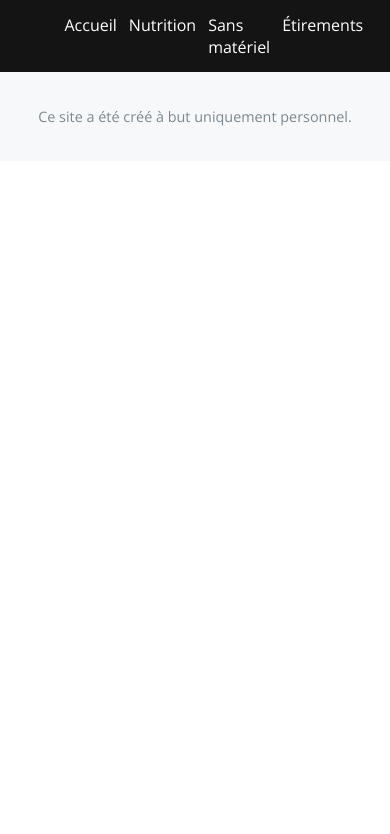
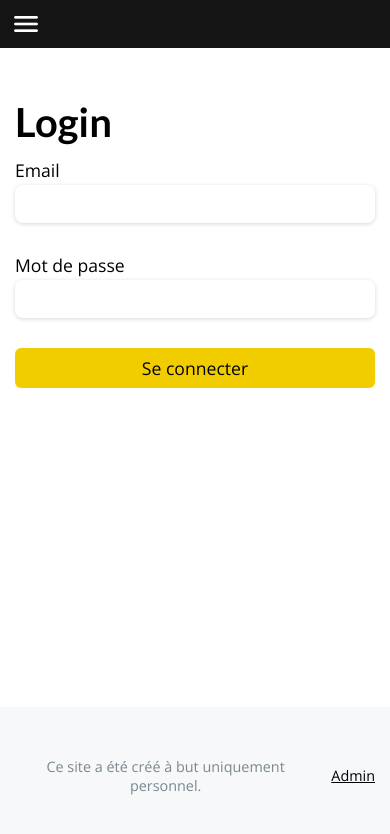
Before and after one commit to Clement-rebirth/sport, a React (Create React App) app: page /admin in a window 390 px wide. Shown: the top 834 px of the page. Built offline with nearby package versions, Linux system fonts and the light colour scheme; no server answers.

Commit message:
added login page and menu responsive

```diff
--- /dev/null
+++ b/src/components/Footer/Footer.js
@@ -0,0 +1,32 @@
+import { getAuth, signOut } from 'firebase/auth';
+import React, { useContext } from 'react';
+import { UserContext } from '../../providers/UserProvider';
+
+import { Link } from 'react-router-dom';
+
+const Footer = () => {
+
+  let { user, setUser } = useContext(UserContext);
+
+  const handleSignOut = () => {
+    const auth = getAuth();
+
+    signOut(auth)
+      .then(() => setUser(false))
+      .catch(error => console.error(error));
+  };
+
+  return (
+    <footer>
+      <p>Ce site a été créé à but uniquement personnel.</p>
+      <div className='admin'>
+        { user
+            ? <button className='sign-out' onClick={handleSignOut}>Déconnexion</button>
+            : <Link to='/admin'>Admin</Link>
+        }
+      </div>
+    </footer>
+  );
+};
+
+export default Footer;
--- a/src/components/Menu/Menu.css
+++ b/src/components/Menu/Menu.css
@@ -3,7 +3,7 @@
   padding: 8px 0;
 }
 
-#menu nav {
+.desktop-menu {
   margin: 0 auto;
   width: 70%;
   max-width: 450px;
@@ -26,3 +26,44 @@
   margin: 6px;
   color: #fff;
 }
+
+#menu .open-menu {
+  display: none;
+  color: #fff;
+  align-items: center;
+  margin-left: 10px;
+}
+
+#menu .open-menu span {
+  font-size: 2rem;
+}
+
+.mobile-menu {
+  display: none;
+  margin: 0 0 0 8px;
+  width: auto;
+  max-width: auto;
+}
+
+.mobile-menu ul {
+  flex-direction: column;
+  justify-content: flex-start;
+}
+
+.mobile-menu {
+  display: none;
+}
+
+@media all and (max-width: 600px) {
+  #menu .open-menu {
+    display: flex;
+  }
+
+  .desktop-menu {
+    display: none;
+  }
+
+  .mobile-menu {
+    display: flex;
+  }
+}
--- a/src/components/Menu/Menu.js
+++ b/src/components/Menu/Menu.js
@@ -1,20 +1,42 @@
-import React from 'react';
+import React, { useRef, useState } from 'react';
 
 import { Link } from 'react-router-dom';
 
 import './Menu.css';
 
 const Menu = () => {
+
+  const [showMenu, setShowMenu] = useState(false);
+
+  const menuNav = useRef(null);
+
+  const toggleMenu = () => setShowMenu(!showMenu);
+
   return (
     <div id="menu">
-      <nav>
+      <div className="open-menu" onClick={toggleMenu}>
+        <span className="material-icons-round">menu</span>
+      </div>
+
+      <nav className='desktop-menu'>
+        <ul>
+          <li className="menu-item"><Link to='/'>Accueil</Link></li>
+          <li className="menu-item"><Link to='/nutrition'>Nutrition</Link></li>
+          <li className="menu-item"><Link to='/no-equipments'>Sans matériel</Link></li>
+          <li className="menu-item"><Link to='/stretching'>Étirements</Link></li>
+        </ul>
+      </nav>
+
+      { showMenu &&
+        <nav className='mobile-menu'>
           <ul>
-              <li className="menu-item"><Link to='/'>Accueil</Link></li>
-              <li className="menu-item"><Link to='/nutrition'>Nutrition</Link></li>
-              <li className="menu-item"><Link to='/no-equipments'>Sans matériel</Link></li>
-              <li className="menu-item"><Link to='/stretching'>Étirements</Link></li>
+            <li className="menu-item"><Link to='/'>Accueil</Link></li>
+            <li className="menu-item"><Link to='/nutrition'>Nutrition</Link></li>
+            <li className="menu-item"><Link to='/no-equipments'>Sans matériel</Link></li>
+            <li className="menu-item"><Link to='/stretching'>Étirements</Link></li>
           </ul>
-      </nav>
+        </nav>
+      }
     </div>
   );
 };
--- a/src/index.css
+++ b/src/index.css
@@ -2,11 +2,18 @@ body,
 html {
     padding: 0;
     margin: 0;
+    height: 100%;
     /* font-family: 'Lato', sans-serif;
     font-family: 'Open Sans', sans-serif; */
 }
 
-body, label, button {
+#root {
+    height: 100%;
+    display: flex;
+    flex-direction: column;
+}
+
+body, label, button, input {
     font-family: 'Open Sans', sans-serif;
 }
 
@@ -149,6 +156,19 @@ footer {
     padding: 55px 15px;
     font-size: 0.9rem;
     color: rgb(123, 136, 143);
+    display: flex;
+    align-items: center;
+    justify-content: center;
+    margin-top: auto;
+}
+
+footer .admin {
+    margin-left: 15px;
+}
+
+footer .admin a {
+    color: #000;
+    cursor: pointer;
 }
 
 @media all and (max-width: 700px) {
--- a/src/index.js
+++ b/src/index.js
@@ -8,11 +8,15 @@ import Menu from './components/Menu/Menu';
 import Nutrition from './pages/nutrition/Nutrition';
 import NoEquipments from './pages/NoEquipments/NoEquipments';
 import Stretching from './pages/Stretching/Stretching';
+import Footer from './components/Footer/Footer';
+import UserProvider from './providers/UserProvider';
+import Login from './pages/Login/Login';
 
 import './index.css';
 
 ReactDOM.render(
   <React.StrictMode>
+    <UserProvider>
       <Router>
         <Menu />
 
@@ -21,11 +25,13 @@ ReactDOM.render(
           <Route exact path='/nutrition' element={<Nutrition />} />
           <Route path='/no-equipments' element={<NoEquipments />} />
           <Route path='/stretching' element={<Stretching />} />
+          <Route path='/admin' element={<Login />} />
 
         </Routes>
 
-      <footer>Ce site a été créé à but uniquement personnel.</footer>
+        <Footer />
       </Router>
+    </UserProvider>
   </React.StrictMode>,
   document.getElementById('root')
 );
--- /dev/null
+++ b/src/pages/Login/Login.css
@@ -0,0 +1,42 @@
+.login h1 {
+  color: #000;
+  text-align: left;
+  padding: 0;
+}
+
+.login .form-container {
+  width: 20%;
+  min-width: 330px;
+  margin: 35px auto 0;
+  box-sizing: border-box;
+}
+
+.login form label {
+  font-size: 1.1rem;
+  display: block;
+  margin: 12px 0 3px;
+}
+
+.login form input {
+  padding: 8px 10px;
+  border-radius: 8px;
+  margin-bottom: 18px;
+  border: none;
+  box-shadow: rgba(0, 0, 0, 0.16) 0px 1px 4px;
+  width: 100%;
+  box-sizing: border-box;
+  font-size: 1rem;
+}
+
+.login form button {
+  width: 100%;
+  margin-top: 12px;
+}
+
+@media all and (max-width: 410px) {
+  .login .form-container {
+    padding: 15px;
+    width: 100%;
+    min-width: auto;
+  }
+}
--- /dev/null
+++ b/src/pages/Login/Login.js
@@ -0,0 +1,73 @@
+import React, { useContext, useState } from 'react';
+import { Navigate, useNavigate } from 'react-router-dom';
+import { UserContext } from '../../providers/UserProvider';
+
+import './Login.css';
+
+import signIn from '../../services/firebase/signIn';
+
+const Login = () => {
+
+  const [loginFormData, setLoginFormData] = useState({
+    email: '',
+    password: ''
+  });
+
+  let navigate = useNavigate();
+  let { user } = useContext(UserContext);
+
+  const handleChange = e => {
+    const { name, value } = e.target;
+    setLoginFormData({ ...loginFormData, [name]: value });
+  };
+
+  const handleSignIn = e => {
+    e.preventDefault();
+    const { email, password } = loginFormData;
+
+    signIn(email, password, () => {
+      navigate('/');
+    }, error => {
+      console.log(`Error ${error.code} : ${error.message}`);
+      alert('Email ou mot de passe incorrect');
+    });
+  };
+
+  if (typeof user === 'object') return <Navigate to='/' />;
+
+  return (
+    <div className='container login'>
+      <div className='login'>
+        <div className='form-container'>
+          <h1>Login</h1>
+
+          <form onSubmit={handleSignIn}>
+            <div>
+              <label htmlFor='email'>Email</label>
+              <input
+                id='email'
+                name='email'
+                type='email'
+                required
+                value={loginFormData.email}
+                onChange={handleChange} />
+            </div>
+            <div>
+              <label htmlFor='password'>Mot de passe</label>
+              <input
+                id='password'
+                name='password'
+                type='password'
+                required
+                value={loginFormData.password}
+                onChange={handleChange} />
+            </div>
+            <button className='btn btn-primary'>Se connecter</button>
+          </form>
+        </div>
+      </div>
+    </div>
+  );
+};
+
+export default Login;
--- /dev/null
+++ b/src/providers/UserProvider.js
@@ -0,0 +1,47 @@
+import { getAuth, onAuthStateChanged } from 'firebase/auth';
+import React, { createContext, useEffect, useState } from 'react';
+import Manager from '../services/firebase/Manager';
+
+export const UserContext = createContext({
+  user: 'loading',
+  userData: 'loading',
+  setUser: () => {}
+});
+
+const UserProvider = ({ children }) => {
+
+  const [user, setUser] = useState('loading');
+  const [userData, setUserData] = useState('loading');
+
+  useEffect(() => {
+    const auth = getAuth();
+
+    let unsubscribe = onAuthStateChanged(auth, user => {
+      setUser(user ? user : false);
+    });
+
+    return unsubscribe;
+  }, []);
+
+  useEffect(() => {
+    // if the user isn't sign in
+    if (!user) {
+      setUserData(false);
+      return;
+    }
+
+    // cancel if the user is loading
+    if (user === 'loading' || userData !== 'loading') return;
+
+    let userManager = new Manager(`users/${user.uid}`);
+    userManager.getAllOnce(snapshot => setUserData(snapshot.val()), error => console.log(error));
+  }, [user, userData]);
+
+  return (
+    <UserContext.Provider value={{ user, userData, setUser }}>
+      { children }
+    </UserContext.Provider>
+  );
+};
+
+export default UserProvider;
--- /dev/null
+++ b/src/services/firebase/signIn.js
@@ -0,0 +1,11 @@
+import { getAuth, signInWithEmailAndPassword } from 'firebase/auth';
+
+const signIn = (email, password, resolve, reject) => {
+  const auth = getAuth();
+
+  signInWithEmailAndPassword(auth, email, password)
+    .then(resolve)
+    .catch(reject);
+};
+
+export default signIn;
```
Also changed, not shown: src/pages/home/App.js (indentation only). Lines whose indentation alone changed are shown as unchanged.
